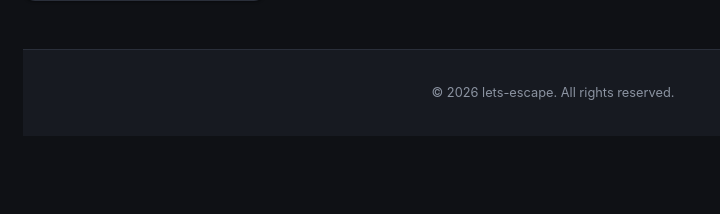
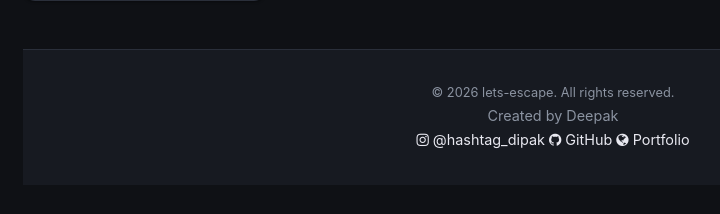
Before and after one commit to Hastag-Deepak-Poudel/My-Blog-Website, a Django app: page /dashboard/ in a window 1280 px wide. Shown: the part 497-711 px from the top of the page, without its empty margins (87-807 px from the left). Run offline with Django 4.2, Linux system fonts and the light colour scheme; the visitor is signed in with stand-in values (Sample User, id 1); data that the repository does not hold is empty.

Commit message:
Add author credit and social links to footer

```diff
--- a/templates/base.html
+++ b/templates/base.html
@@ -59,6 +59,18 @@
 <!-- Footer Part -->
 <footer class="blog-footer">
     <p class="blog-copyright">&copy; <span id="copyright-year"></span> lets-escape. All rights reserved.</p>
+    <p class="blog-made-by">Created by Deepak</p>
+    <div class="blog-footer-links">
+        <a href="https://www.instagram.com/hashtag_dipak" target="_blank" rel="noopener" title="Instagram">
+            <i class="fa fa-instagram"></i> @hashtag_dipak
+        </a>
+        <a href="https://github.com/Hastag-Deepak-Poudel" target="_blank" rel="noopener" title="GitHub">
+            <i class="fa fa-github"></i> GitHub
+        </a>
+        <a href="https://deepak-poudel.com.np" target="_blank" rel="noopener" title="Portfolio">
+            <i class="fa fa-globe"></i> Portfolio
+        </a>
+    </div>
 </footer>
 <script>
     document.getElementById('copyright-year').textContent = new Date().getFullYear();
```
